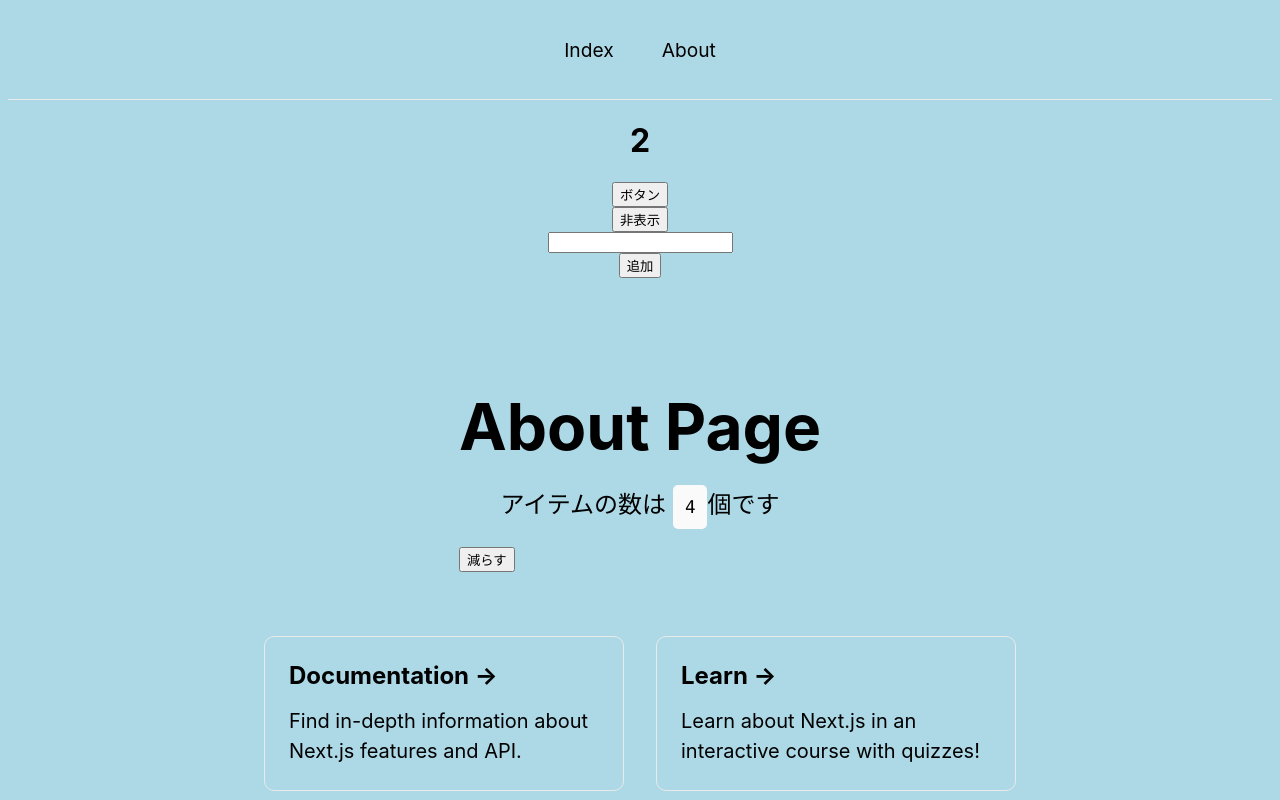
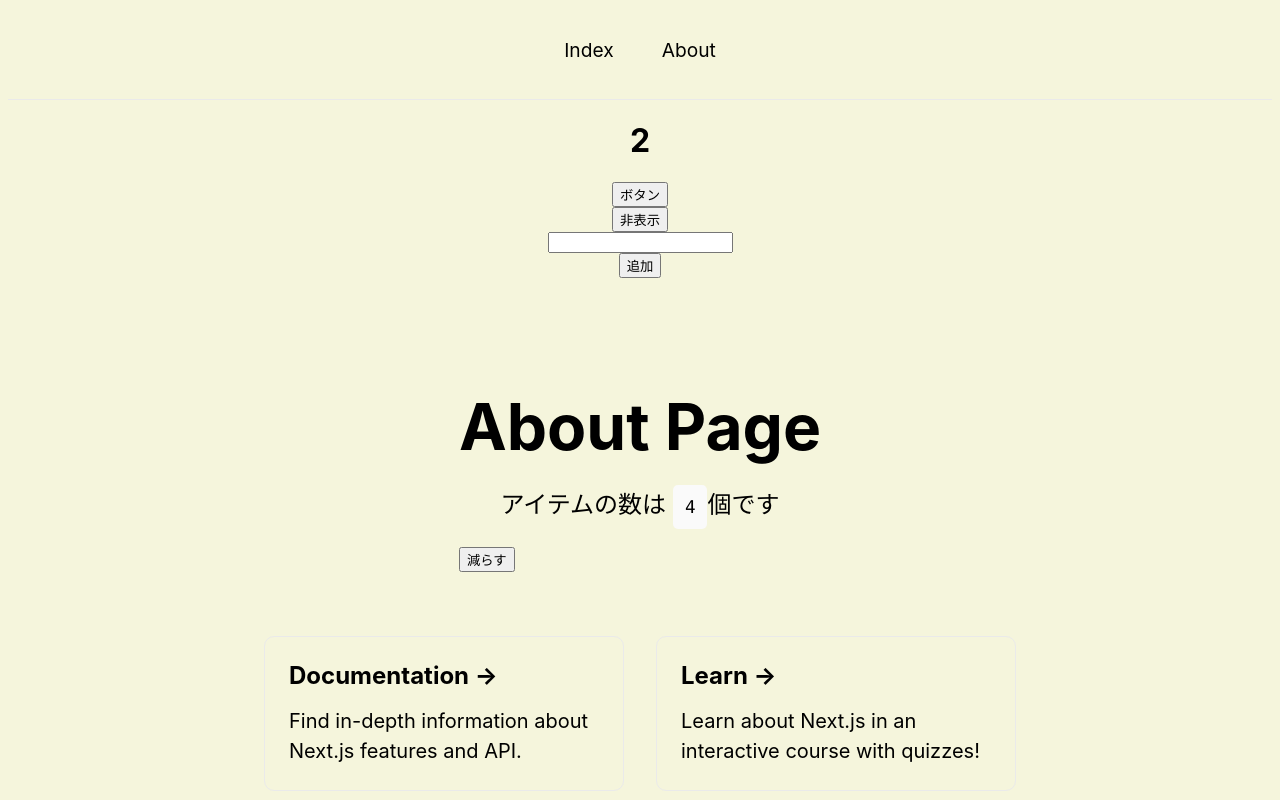
Before and after one commit to gabriel6181997/koto_react_course, a Next.js app: page /about in a window 1280 px wide. Shown: the top 800 px of the page. Built offline with nearby package versions, Linux system fonts and the light colour scheme.

Commit message:
✨ Use useRouter

```diff
--- /dev/null
+++ b/src/hooks/useBgColor.jsx
@@ -0,0 +1,28 @@
+import { useRouter } from "next/router";
+import { useEffect, useMemo } from "react";
+
+export const useBgColor = () => {
+  const router = useRouter();
+
+  const bgColor = useMemo (()=> {
+    switch(router.pathname){
+      case "/": {
+        return "lightblue";
+      }
+      case "/about": {
+        return "beige";
+      }
+      default: {
+        return "";
+      }
+    }
+
+  },[router.pathname])
+
+  useEffect(() => {
+    document.body.style.backgroundColor = bgColor;
+    return () => {
+      document.body.style.backgroundColor = "";
+    };
+  }, [bgColor]);
+};
--- a/src/hooks/useBgLightBlue.jsx
+++ /dev/null
@@ -1,10 +0,0 @@
-import { useEffect } from "react";
-
-export const useBgLightBlue = () => {
-  useEffect(() => {
-    document.body.style.backgroundColor = "lightblue";
-    return () => {
-      document.body.style.backgroundColor = "";
-    };
-  }, []);
-};
--- a/src/pages/_app.jsx
+++ b/src/pages/_app.jsx
@@ -2,12 +2,12 @@
 import Head from "next/head";
 import { useCounter } from "src/hooks/useCounter";
 import { useInputArray } from "src/hooks/useInputArray";
-import { useBgLightBlue } from "src/hooks/useBgLightBlue";
+import { useBgColor } from "src/hooks/useBgColor";
 
 function MyApp({ Component, pageProps }) {
   const counter = useCounter();
   const inputArray = useInputArray();
-  useBgLightBlue();
+  useBgColor();
 
   return (
     <>
```
